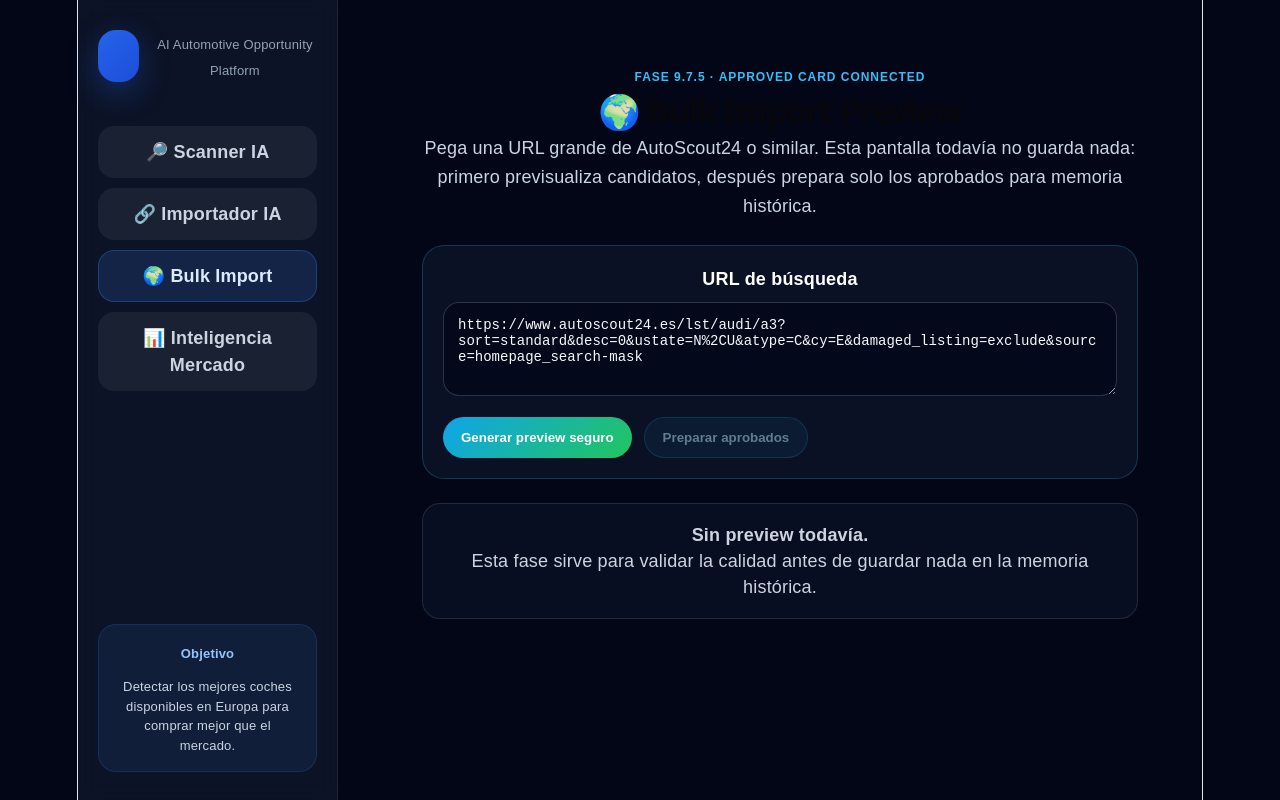
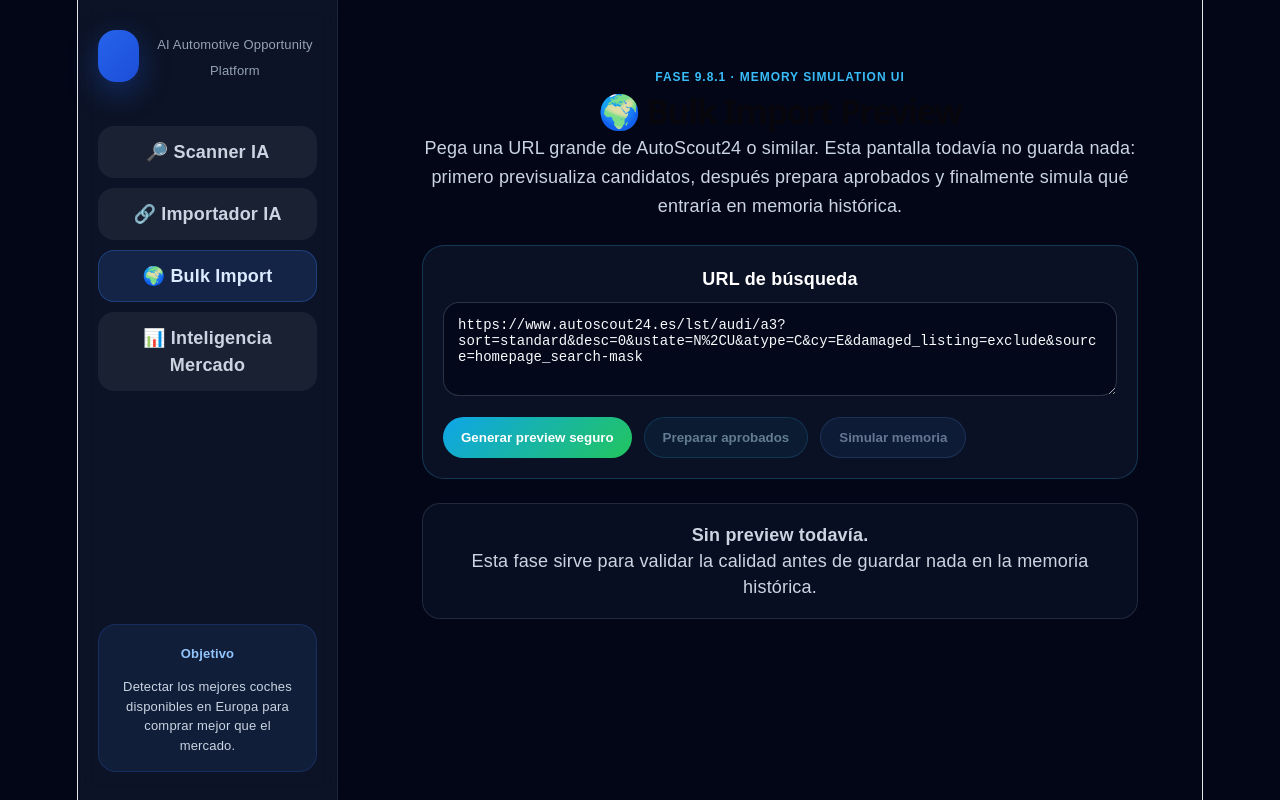
Before and after one commit to inviertetodo-hue/coches-saas-, a React (Vite) app: page /bulk-import in a window 1280 px wide. Built offline with nearby package versions, Linux system fonts and the light colour scheme.

Commit message:
phase 9.8.1 connect memory simulation ui

```diff
--- a/src/pages/BulkImport.jsx
+++ b/src/pages/BulkImport.jsx
@@ -1,11 +1,13 @@
 import { useMemo, useState } from "react";
 
 import BulkImportApprovedCard from "../components/bulk-import/BulkImportApprovedCard";
+import BulkImportMemorySimulationPanel from "../components/bulk-import/BulkImportMemorySimulationPanel";
 import BulkImportPreviewCard from "../components/bulk-import/BulkImportPreviewCard";
 
 import { buildApprovedBulkImport } from "../services/intelligence/approvedBulkImportEngine";
 import { buildDemoCandidates } from "../services/intelligence/bulkDemoCandidates";
 import { buildBulkUrlPreview } from "../services/intelligence/bulkUrlPreviewEngine";
+import { buildMemorySimulation } from "../services/intelligence/memorySimulationEngine";
 
 const DEFAULT_URL =
   "https://www.autoscout24.es/lst/audi/a3?sort=standard&desc=0&ustate=N%2CU&atype=C&cy=E&damaged_listing=exclude&source=homepage_search-mask";
@@ -14,6 +16,7 @@ export default function BulkImport() {
   const [url, setUrl] = useState(DEFAULT_URL);
   const [preview, setPreview] = useState(null);
   const [approvedImport, setApprovedImport] = useState(null);
+  const [memorySimulation, setMemorySimulation] = useState(null);
 
   const demoCandidates = useMemo(() => buildDemoCandidates(url), [url]);
 
@@ -27,6 +30,7 @@ export default function BulkImport() {
 
     setPreview(result);
     setApprovedImport(null);
+    setMemorySimulation(null);
   }
 
   function handlePrepareApproved() {
@@ -38,19 +42,31 @@ export default function BulkImport() {
     });
 
     setApprovedImport(result);
+    setMemorySimulation(null);
+  }
+
+  function handleSimulateMemory() {
+    if (!approvedImport) return;
+
+    const result = buildMemorySimulation({
+      approvedImport,
+      maxRecords: 50,
+    });
+
+    setMemorySimulation(result);
   }
 
   return (
     <div style={containerStyle}>
       <div style={headerStyle}>
-        <p style={eyebrowStyle}>FASE 9.7.5 · Approved Card Connected</p>
+        <p style={eyebrowStyle}>FASE 9.8.1 · Memory Simulation UI</p>
 
         <h1 style={titleStyle}>🌍 Bulk Import Preview</h1>
 
         <p style={subtitleStyle}>
           Pega una URL grande de AutoScout24 o similar. Esta pantalla todavía no
-          guarda nada: primero previsualiza candidatos, después prepara solo los
-          aprobados para memoria histórica.
+          guarda nada: primero previsualiza candidatos, después prepara aprobados
+          y finalmente simula qué entraría en memoria histórica.
         </p>
       </div>
 
@@ -81,6 +97,19 @@ export default function BulkImport() {
             }}
           >
             Preparar aprobados
+          </button>
+
+          <button
+            type="button"
+            onClick={handleSimulateMemory}
+            disabled={!approvedImport}
+            style={{
+              ...blueButtonStyle,
+              opacity: approvedImport ? 1 : 0.5,
+              cursor: approvedImport ? "pointer" : "not-allowed",
+            }}
+          >
+            Simular memoria
           </button>
         </div>
       </div>
@@ -177,6 +206,8 @@ export default function BulkImport() {
               ))}
             </div>
           )}
+
+          <BulkImportMemorySimulationPanel simulation={memorySimulation} />
 
           <div style={sectionStyle}>
             <h2 style={sectionTitleStyle}>🚗 Candidatos previsualizados</h2>
@@ -292,6 +323,15 @@ const secondaryButtonStyle = {
   fontWeight: "900",
 };
 
+const blueButtonStyle = {
+  border: "1px solid rgba(96,165,250,0.35)",
+  borderRadius: "999px",
+  padding: "12px 18px",
+  background: "rgba(59,130,246,0.18)",
+  color: "#bfdbfe",
+  fontWeight: "900",
+};
+
 const emptyBoxStyle = {
   padding: "18px",
   borderRadius: "18px",
```
